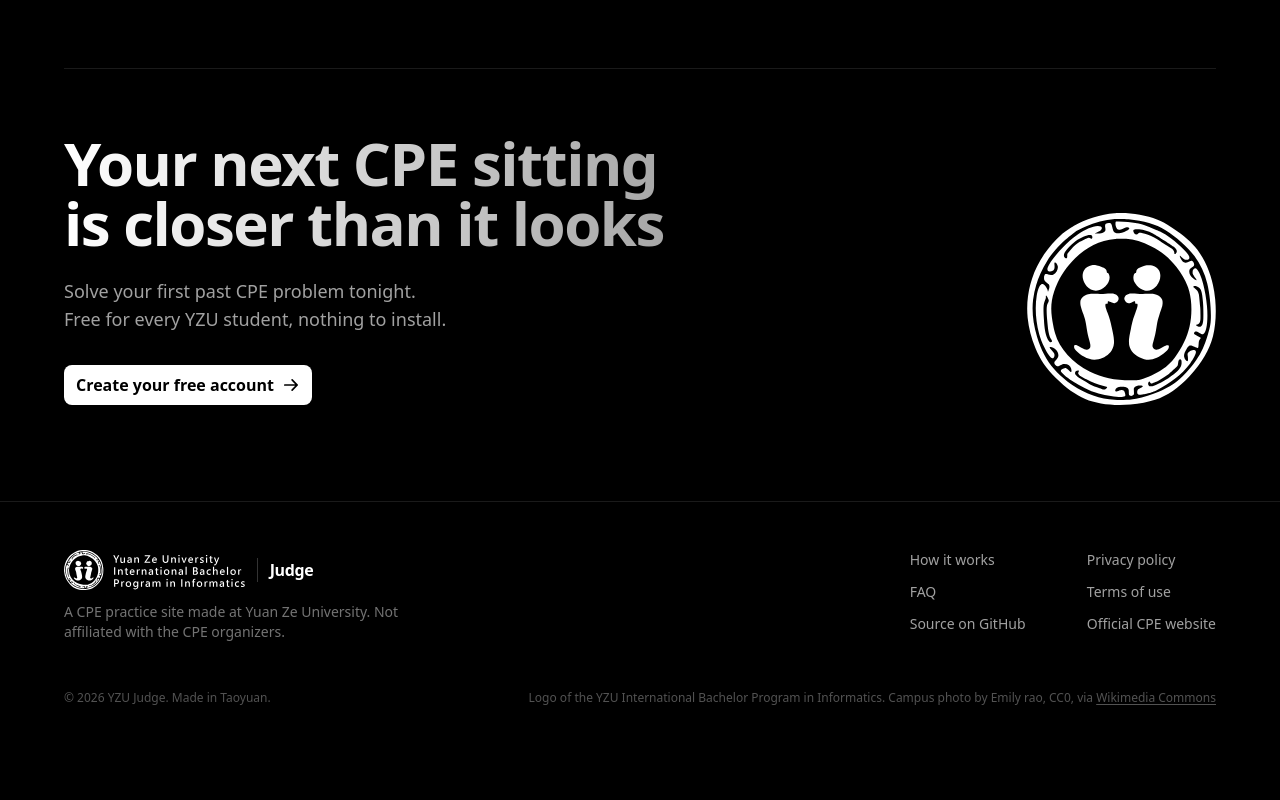
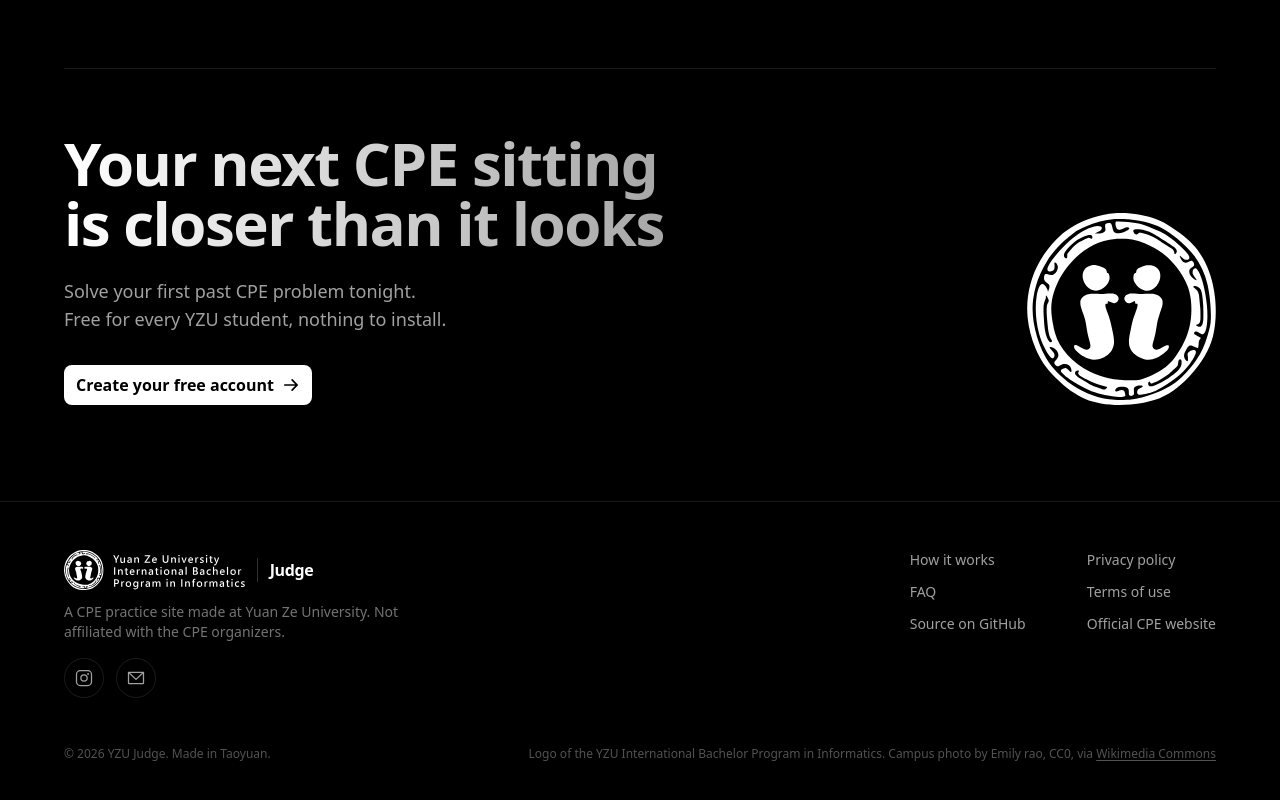
Before and after one commit to AkmalAgzamov1/YZU-judge, a React (Vite) app in the folder frontend/: page / in a window 1280 px wide. Shown: the part 9114-9914 px from the top of the page. Before the commit the page ends 9868 px from the top, so only its background shows below. Built offline with nearby package versions, Linux system fonts and the light colour scheme; no server answers.

Commit message:
Add Instagram and email buttons to the footer

```diff
--- a/frontend/src/components/SiteFooter.tsx
+++ b/frontend/src/components/SiteFooter.tsx
@@ -1,7 +1,10 @@
+import { EnvelopeSimple, InstagramLogo } from "@phosphor-icons/react";
 import { Link } from "react-router-dom";
 import Logo from "./Logo";
-import { CPE_OFFICIAL_URL } from "../lib/links";
+import { CPE_OFFICIAL_URL, FOUNDER_EMAIL, FOUNDER_INSTAGRAM_URL } from "../lib/links";
 import { focusRing } from "./ui";
+
+const iconButtonClass = `flex h-10 w-10 items-center justify-center rounded-full border border-white/10 text-neutral-400 transition duration-300 ease-soft hover:border-white/30 hover:text-white ${focusRing}`;
 
 const linkClass = `rounded-sm text-sm text-neutral-400 transition duration-300 ease-soft hover:text-white ${focusRing}`;
 
@@ -15,6 +18,26 @@ export default function SiteFooter() {
             A CPE practice site made at Yuan Ze University. Not affiliated with
             the CPE organizers.
           </p>
+          <div className="mt-1 flex gap-3">
+            <a
+              href={FOUNDER_INSTAGRAM_URL}
+              target="_blank"
+              rel="noreferrer"
+              aria-label="Instagram"
+              title="Instagram"
+              className={iconButtonClass}
+            >
+              <InstagramLogo size={20} aria-hidden="true" />
+            </a>
+            <a
+              href={`mailto:${FOUNDER_EMAIL}`}
+              aria-label={`Email ${FOUNDER_EMAIL}`}
+              title={FOUNDER_EMAIL}
+              className={iconButtonClass}
+            >
+              <EnvelopeSimple size={20} aria-hidden="true" />
+            </a>
+          </div>
         </div>
 
         <nav aria-label="Footer" className="grid grid-cols-2 gap-x-12 gap-y-3">
--- a/frontend/src/lib/links.ts
+++ b/frontend/src/lib/links.ts
@@ -1,4 +1,7 @@
 export const CPE_OFFICIAL_URL = "https://cpe.mcu.edu.tw/";
+
+export const FOUNDER_INSTAGRAM_URL = "https://www.instagram.com/m.m.mmmmp/";
+export const FOUNDER_EMAIL = "akmalagzamov06@gmail.com";
 
 // International students cannot sign up online; they email the account form here.
 export const CPE_ACCOUNT_EMAIL = "cpe.tcpc@gmail.com";
```
